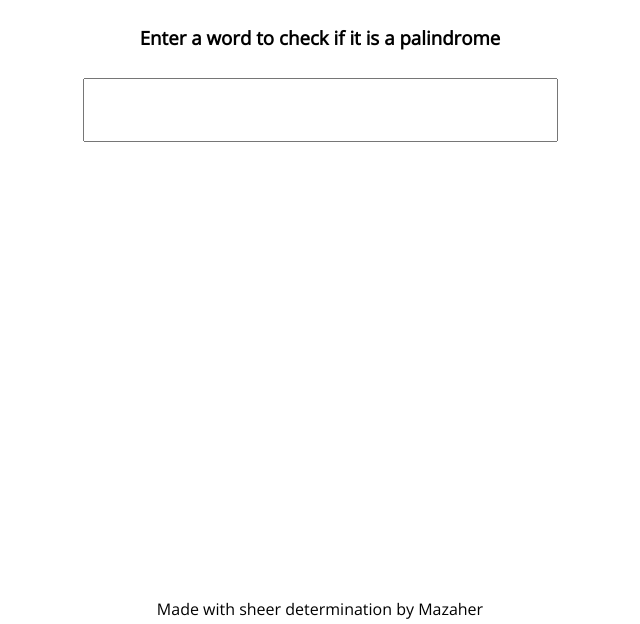
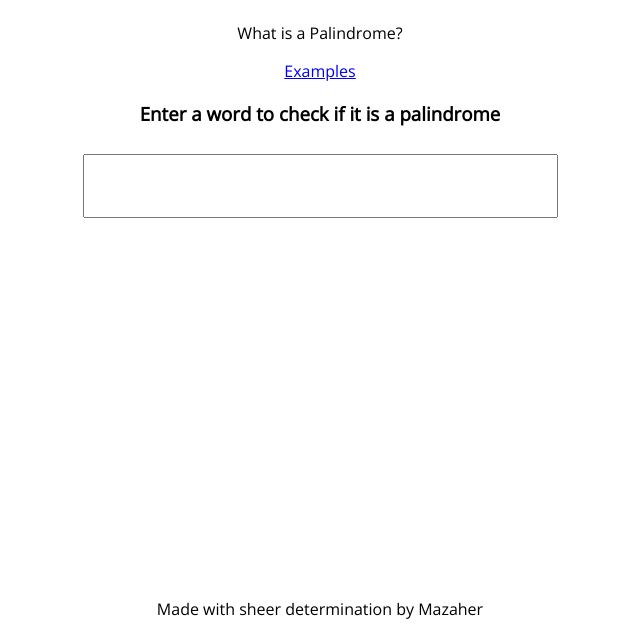
Before and after one commit to mazaherm/palindrome, a website: page src/index.html in a window 1280 px wide. Shown: the part 88-712 px from the top of the page, without its empty margins (320-960 px from the left). Drawn offline with nearby package versions, Linux system fonts and the light colour scheme.

Commit message:
adds section for description links

```diff
--- a/src/index.html
+++ b/src/index.html
@@ -14,6 +14,10 @@
         </header>
         <article>
             <header>
+                <div class='links'>
+                    <p>What is a Palindrome?</p>
+                    <a href='/' target="_blank">Examples</a>
+                </div>
                 <h3>Enter a word to check if it is a palindrome</h3>
             </header>
             <article>
```
